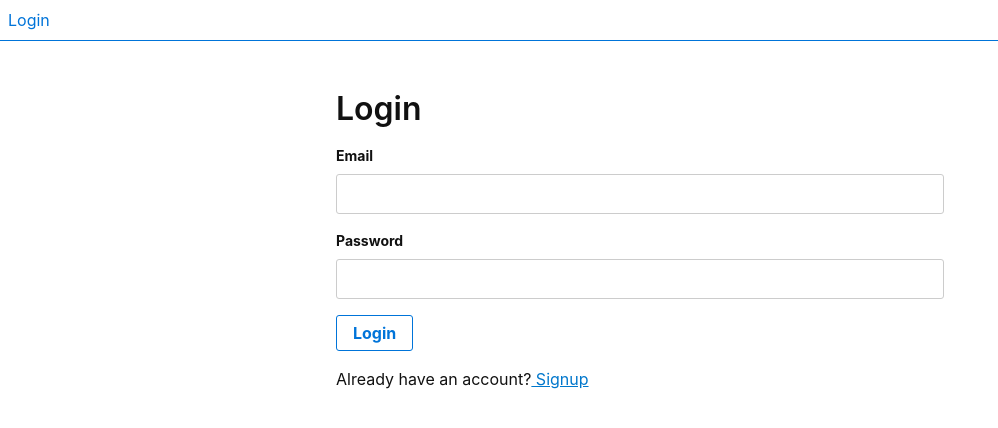
After one commit to mvilrokx/sweepstakes, a Node server app: page /users/login in a window 1280 px wide. The commit adds this page. Shown: the top 428 px of the page, without its empty margins (0-998 px from the left). Run offline with Node 20, Linux system fonts and the light colour scheme; some libraries are stand-ins or nearby versions.

Commit message:
Added passport authentication with local profile

```diff
--- a/public/stylesheets/style.css
+++ b/public/stylesheets/style.css
@@ -768,6 +768,165 @@ hr{
 
 .display-none{ display:none !important }
 
+.bg-black{ background-color:#111111 }
+
+.bg-gray{ background-color:#AAAAAA }
+
+.bg-silver{ background-color:#DDDDDD }
+
+.bg-white{ background-color:#FFFFFF }
+
+.bg-aqua{ background-color:#7FDBFF }
+
+.bg-blue{ background-color:#0074d9 }
+
+.bg-navy{ background-color:#001F3F }
+
+.bg-teal{ background-color:#39CCCC }
+
+.bg-green{ background-color:#2ECC40 }
+
+.bg-olive{ background-color:#3D9970 }
+
+.bg-lime{ background-color:#01FF70 }
+
+.bg-yellow{ background-color:#FFDC00 }
+
+.bg-orange{ background-color:#FF851B }
+
+.bg-red{ background-color:#FF4136 }
+
+.bg-fuchsia{ background-color:#F012BE }
+
+.bg-purple{ background-color:#B10DC9 }
+
+.bg-maroon{ background-color:#85144B }
+
+.border-black{ border-color:#111111 }
+
+.border-gray{ border-color:#AAAAAA }
+
+.border-silver{ border-color:#DDDDDD }
+
+.border-white{ border-color:#FFFFFF }
+
+.border-aqua{ border-color:#7FDBFF }
+
+.border-blue{ border-color:#0074d9 }
+
+.border-navy{ border-color:#001F3F }
+
+.border-teal{ border-color:#39CCCC }
+
+.border-green{ border-color:#2ECC40 }
+
+.border-olive{ border-color:#3D9970 }
+
+.border-lime{ border-color:#01FF70 }
+
+.border-yellow{ border-color:#FFDC00 }
+
+.border-orange{ border-color:#FF851B }
+
+.border-red{ border-color:#FF4136 }
+
+.border-fuchsia{ border-color:#F012BE }
+
+.border-purple{ border-color:#B10DC9 }
+
+.border-maroon{ border-color:#85144B }
+
+.btn{
+  font-family:inherit;
+  font-size:inherit;
+  font-weight:bold;
+  text-decoration:none;
+  cursor:pointer;
+  display:inline-block;
+  line-height:1.125rem;
+  padding:.5rem 1rem;
+  margin:0;
+  height:auto;
+  border:1px solid transparent;
+  vertical-align:middle;
+  -webkit-appearance:none;
+  color:inherit;
+  background-color:transparent;
+}
+
+.btn:hover{
+  text-decoration:none;
+}
+
+.btn:focus{
+  outline:none;
+  border-color:rgba(0, 0, 0, .125);
+  box-shadow:0 0 0 3px rgba(0, 0, 0, .25);
+}
+
+::-moz-focus-inner{
+  border:0;
+  padding:0;
+}
+
+.btn-primary{
+  color:#fff;
+  background-color:#0074d9;
+  border-radius:3px;
+}
+
+.btn-primary:hover{
+  box-shadow:inset 0 0 0 20rem rgba(0, 0, 0, .0625);
+}
+
+.btn-primary:active{
+  box-shadow:inset 0 0 0 20rem rgba(0, 0, 0, .125),
+    inset 0 3px 4px 0 rgba(0, 0, 0, .25),
+    0 0 1px rgba(0, 0, 0, .125);
+}
+
+.btn-primary:disabled,
+.btn-primary.is-disabled{
+  opacity:.5;
+}
+
+.btn-outline,
+.btn-outline:hover{
+  border-color:currentcolor;
+}
+
+.btn-outline{
+  border-radius:3px;
+}
+
+.btn-outline:hover{
+  box-shadow:inset 0 0 0 20rem rgba(0, 0, 0, .0625);
+}
+
+.btn-outline:active{
+  box-shadow:inset 0 0 0 20rem rgba(0, 0, 0, .125),
+    inset 0 3px 4px 0 rgba(0, 0, 0, .25),
+    0 0 1px rgba(0, 0, 0, .125);
+}
+
+.btn-outline:disabled,
+.btn-outline.is-disabled{
+  opacity:.5;
+}
+
+.btn-small{
+  padding:.25rem .5rem;
+}
+
+.btn-big{
+  padding:1rem 1.25rem;
+}
+
+.btn-narrow{
+  padding-left:.5rem;
+  padding-right:.5rem;
+}
+
 .black{ color:#111111 }
 
 .gray{ color:#AAAAAA }
@@ -778,7 +937,7 @@ hr{
 
 .aqua{ color:#7FDBFF }
 
-.blue{ color:#0074D9 }
+.blue{ color:#0074d9 }
 
 .navy{ color:#001F3F }
 
@@ -806,40 +965,6 @@ hr{
 
 .muted{ opacity:.5 }
 
-.bg-black{ background-color:#111111 }
-
-.bg-gray{ background-color:#AAAAAA }
-
-.bg-silver{ background-color:#DDDDDD }
-
-.bg-white{ background-color:#FFFFFF }
-
-.bg-aqua{ background-color:#7FDBFF }
-
-.bg-blue{ background-color:#0074D9 }
-
-.bg-navy{ background-color:#001F3F }
-
-.bg-teal{ background-color:#39CCCC }
-
-.bg-green{ background-color:#2ECC40 }
-
-.bg-olive{ background-color:#3D9970 }
-
-.bg-lime{ background-color:#01FF70 }
-
-.bg-yellow{ background-color:#FFDC00 }
-
-.bg-orange{ background-color:#FF851B }
-
-.bg-red{ background-color:#FF4136 }
-
-.bg-fuchsia{ background-color:#F012BE }
-
-.bg-purple{ background-color:#B10DC9 }
-
-.bg-maroon{ background-color:#85144B }
-
 .bg-darken-1{ background-color:rgba(0, 0, 0, .0625) }
 
 .bg-darken-2{ background-color:rgba(0, 0, 0, .125) }
@@ -848,6 +973,48 @@ hr{
 
 .bg-darken-4{ background-color:rgba(0, 0, 0, .5) }
 
+.label{
+  font-size:.875rem;
+  font-weight:bold;
+  display:block;
+  margin-bottom:.5rem;
+}
+
+.input{
+  font-family:inherit;
+  font-size:inherit;
+  display:block;
+  width:100%;
+  height:2.5rem;
+  padding:.5rem;
+  margin-bottom:1rem;
+  border:1px solid #ccc;
+  border-radius:3px;
+}
+
+.select{
+  font-family:inherit;
+  font-size:inherit;
+  display:block;
+  width:100%;
+  height:2.5rem;
+  padding:.5rem;
+  margin-bottom:1rem;
+  border:1px solid #ccc;
+  border-radius:3px;
+}
+
+.textarea{
+  font-family:inherit;
+  font-size:inherit;
+  display:block;
+  width:100%;
+  padding:.5rem;
+  margin-bottom:1rem;
+  border:1px solid #ccc;
+  border-radius:3px;
+}
+
 .bg-lighten-1{ background-color:rgba(255, 255, 255, .0625) }
 
 .bg-lighten-2{ background-color:rgba(255, 255, 255, .125) }
--- a/routes/countries.js
+++ b/routes/countries.js
@@ -1,7 +1,6 @@
-const express = require('express')
-const router = express.Router()
+const router = require('express').Router()
 
-var knex = require('../db/knex.js')
+const knex = require('../db/knex.js')
 
 router.get('/', (req, res, next) => {
   knex('countries').select()
--- a/routes/fixtures.js
+++ b/routes/fixtures.js
@@ -1,5 +1,4 @@
-const express = require('express')
-const router = express.Router()
+const router = require('express').Router()
 
 const queries = require('../db/fixture_queries.js')
 
--- a/routes/leaderboard.js
+++ b/routes/leaderboard.js
@@ -1,8 +1,8 @@
-var express = require('express')
-var router = express.Router()
+const express = require('express')
+const router = express.Router()
 
 /* GET home page. */
-router.get('/', function (req, res, next) {
+router.get('/', (req, res, next) => {
   res.render('leaderboard', {
     bodyClasses: 'bg-green',
     title: 'Leaderboard'
--- a/routes/tournament_groups.js
+++ b/routes/tournament_groups.js
@@ -1,5 +1,4 @@
-const express = require('express')
-const router = express.Router()
+const router = require('express').Router()
 
 const queries = require('../db/tournament_group_queries.js')
 
@@ -19,6 +18,7 @@ const transformGroups = (tournament_groups) => {
 router.get('/:tournament_id/groups', (req, res, next) => {
   queries.tournamentGroups(req.params.tournament_id)
     .then((tournament_groups) => {
+      console.log(tournament_groups)
       res.status(200).json(transformGroups(tournament_groups))
     })
     .catch((error) => {
--- a/routes/tournaments.js
+++ b/routes/tournaments.js
@@ -1,5 +1,4 @@
-const express = require('express')
-const router = express.Router()
+const router = require('express').Router()
 
 const queries = require('../db/tournament_queries.js')
 
--- a/routes/users.js
+++ b/routes/users.js
@@ -1,9 +1,38 @@
-var express = require('express')
-var router = express.Router()
+const router = require('express').Router()
 
-/* GET users listing. */
-router.get('/', function (req, res, next) {
-  res.send('respond with a resource')
-})
+// route middleware to make sure a user is logged in
+const isLoggedIn = (req, res, next) => {
+  if (req.isAuthenticated()) return next()
+  res.redirect('/')
+}
 
-module.exports = router
+const userRoutes = (passport) => {
+  router.post('/signup', passport.authenticate('local-signup', {
+    successRedirect: '/',
+    failureRedirect: '/users/signup',
+    failureFlash: true // allow flash messages
+  }))
+
+  router.get('/signup', (req, res) => {
+    res.render('signup', { message: req.flash('signupMessage') })
+  })
+
+  router.post('/login', passport.authenticate('local-login', {
+    successRedirect: '/',
+    failureRedirect: '/users/login',
+    failureFlash: true
+  }))
+
+  router.get('/login', (req, res) => {
+    res.render('login', { message: req.flash('loginMessage') })
+  })
+
+  router.get('/logout', (req, res) => {
+    req.logout()
+    res.redirect('/')
+  })
+
+  return router
+}
+
+module.exports = userRoutes
--- /dev/null
+++ b/views/_signin_form.jade
@@ -0,0 +1,13 @@
+h1 #{action.charAt(0).toUpperCase() + action.slice(1)}
+
+if message.length > 0
+  p.p2.border.border-red.red.rounded= message
+
+form(action='/users/#{action}', method='post')
+  div
+    label.label Email
+    input.input(type='text', name='email')
+  div
+    label.label Password
+    input.input(type='password', name='password')
+  button.btn.btn-outline.blue(type='submit') #{action.charAt(0).toUpperCase() + action.slice(1)}
--- a/views/layout.jade
+++ b/views/layout.jade
@@ -3,5 +3,12 @@ html
   head
     title= title
     link(rel='stylesheet', href='/stylesheets/style.css')
+
   body(class='#{bodyClasses}')
+    .border-bottom.border-blue.p1
+      if isLoggedIn
+        a.blue.text-decoration-none(href='/users/logout')  Logout
+      else
+        a.blue.text-decoration-none(href='/users/login')  Login
+
     block content
--- /dev/null
+++ b/views/login.jade
@@ -0,0 +1,9 @@
+extends layout
+
+block content
+  .p2.col-12.sm-col-12.md-col-8.lg-col-6.mx-auto
+    - var action = 'login'
+    include _signin_form
+
+    p Already have an account?
+      a(href='/users/signup')  Signup
```
Also changed, not shown: app.js (+33 -18 lines), config/passport.js (added, +74 -0 lines), db/user_queries.js (added, +33 -0 lines), package.json (+10 -1 lines), routes/index.js (+5 -5 lines), src/stylesheets/input.css (+7 -1 lines), views/signup.jade (added, +9 -0 lines), db/migrations/20160512120259_users.js (added).
